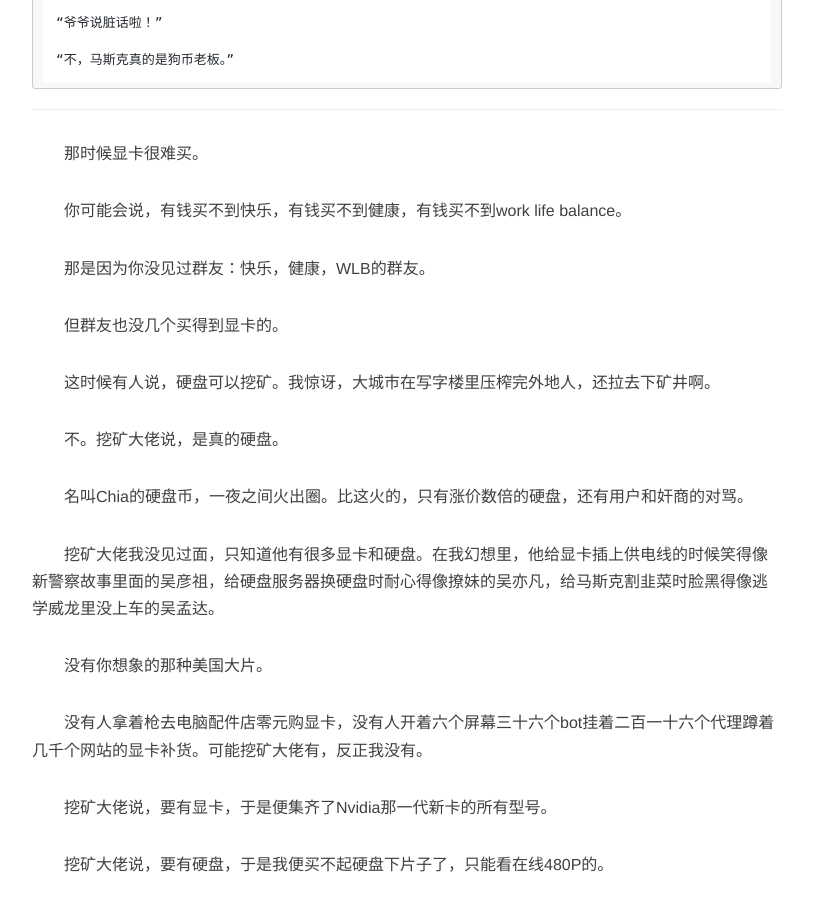
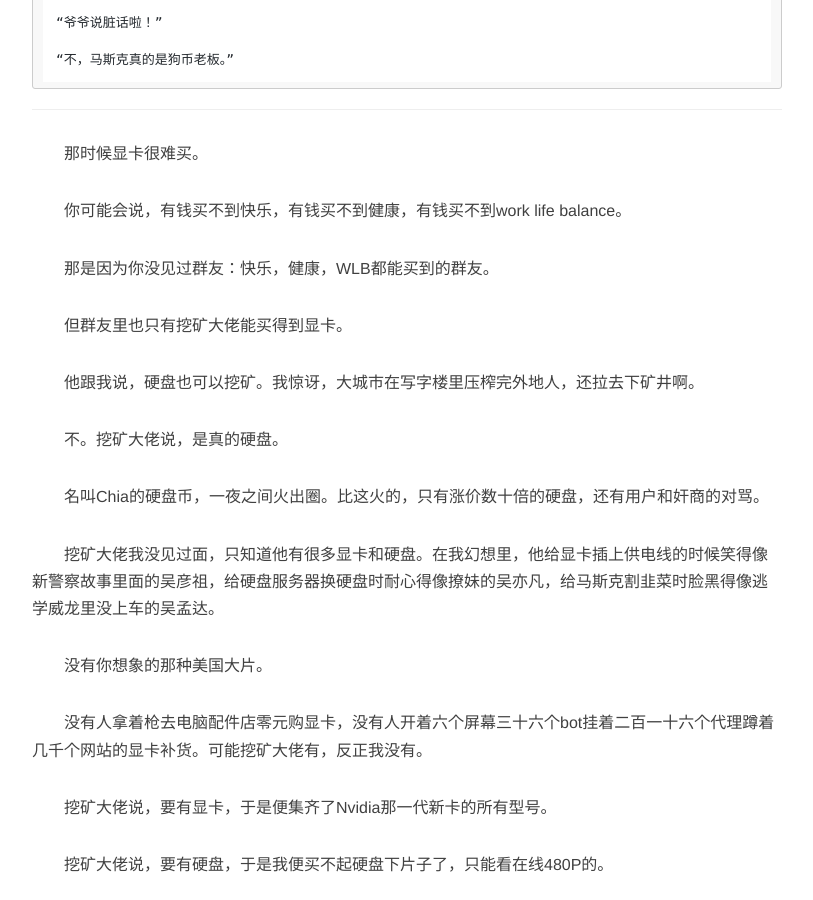
Before and after one commit to redbitBo/redbitBo.github.io, a Jekyll site: the page built from _posts/2021-07-06-zi-you.md, in a window 1280 px wide and 900 px high, scrolled down 572 px. Shown: the whole window, without its empty margins (233-1046 px from the left). Built offline with Jekyll 4.4.1, drawn with Linux system fonts in a browser that asks for light colours; nearby versions of some CDN libraries; comment, search, counter and statistics services are not loaded.

Commit message:
Update 2021-07-06-zi-you.md

```diff
--- a/_posts/2021-07-06-zi-you.md
+++ b/_posts/2021-07-06-zi-you.md
@@ -24,15 +24,15 @@ description: “爷爷，你能再讲一次白手起家到纳斯达克敲钟的
 
 　　你可能会说，有钱买不到快乐，有钱买不到健康，有钱买不到work life balance。
 
-　　那是因为你没见过群友：快乐，健康，WLB的群友。
+　　那是因为你没见过群友：快乐，健康，WLB都能买到的群友。
 
-　　但群友也没几个买得到显卡的。
+　　但群友里也只有挖矿大佬能买得到显卡。
 
-　　这时候有人说，硬盘可以挖矿。我惊讶，大城市在写字楼里压榨完外地人，还拉去下矿井啊。
+　　他跟我说，硬盘也可以挖矿。我惊讶，大城市在写字楼里压榨完外地人，还拉去下矿井啊。
 
 　　不。挖矿大佬说，是真的硬盘。
 
-　　名叫Chia的硬盘币，一夜之间火出圈。比这火的，只有涨价数倍的硬盘，还有用户和奸商的对骂。
+　　名叫Chia的硬盘币，一夜之间火出圈。比这火的，只有涨价数十倍的硬盘，还有用户和奸商的对骂。
 
 　　挖矿大佬我没见过面，只知道他有很多显卡和硬盘。在我幻想里，他给显卡插上供电线的时候笑得像新警察故事里面的吴彦祖，给硬盘服务器换硬盘时耐心得像撩妹的吴亦凡，给马斯克割韭菜时脸黑得像逃学威龙里没上车的吴孟达。
 
```
